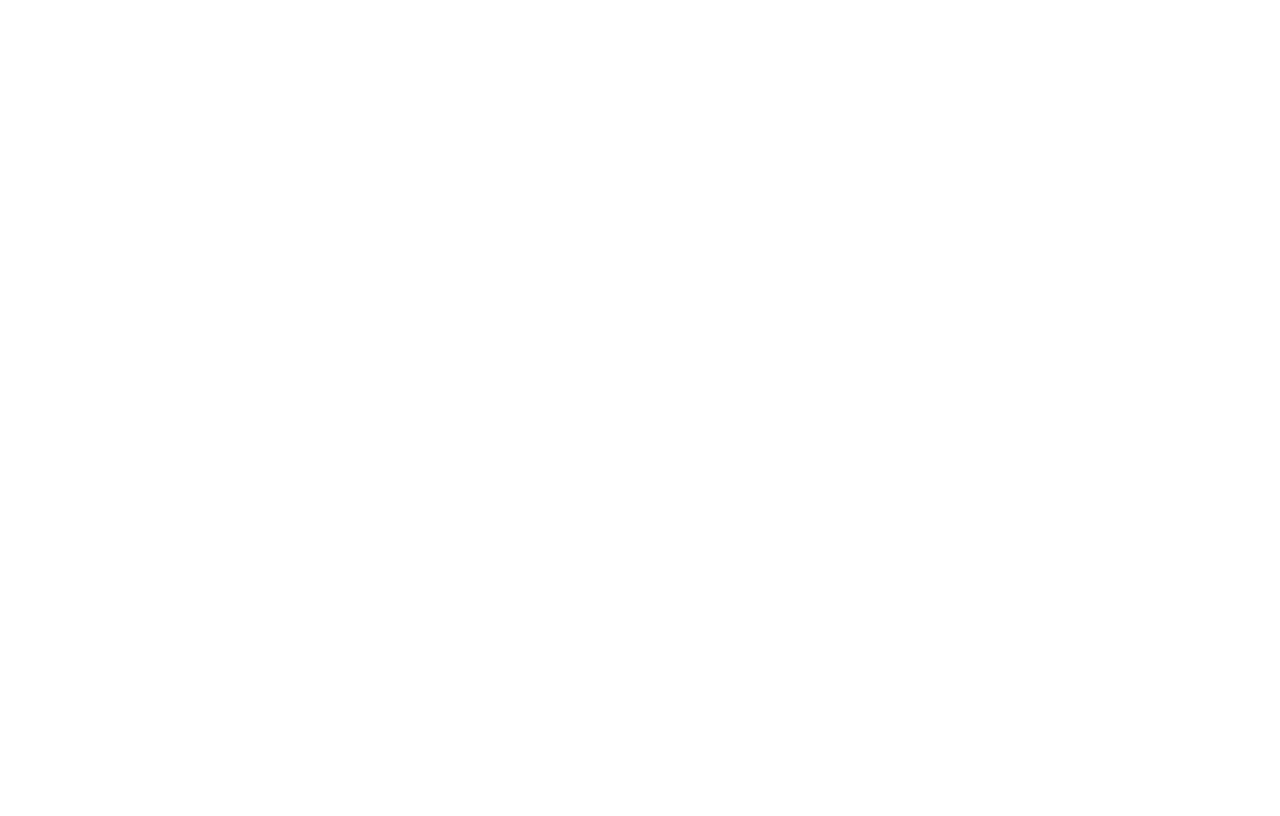
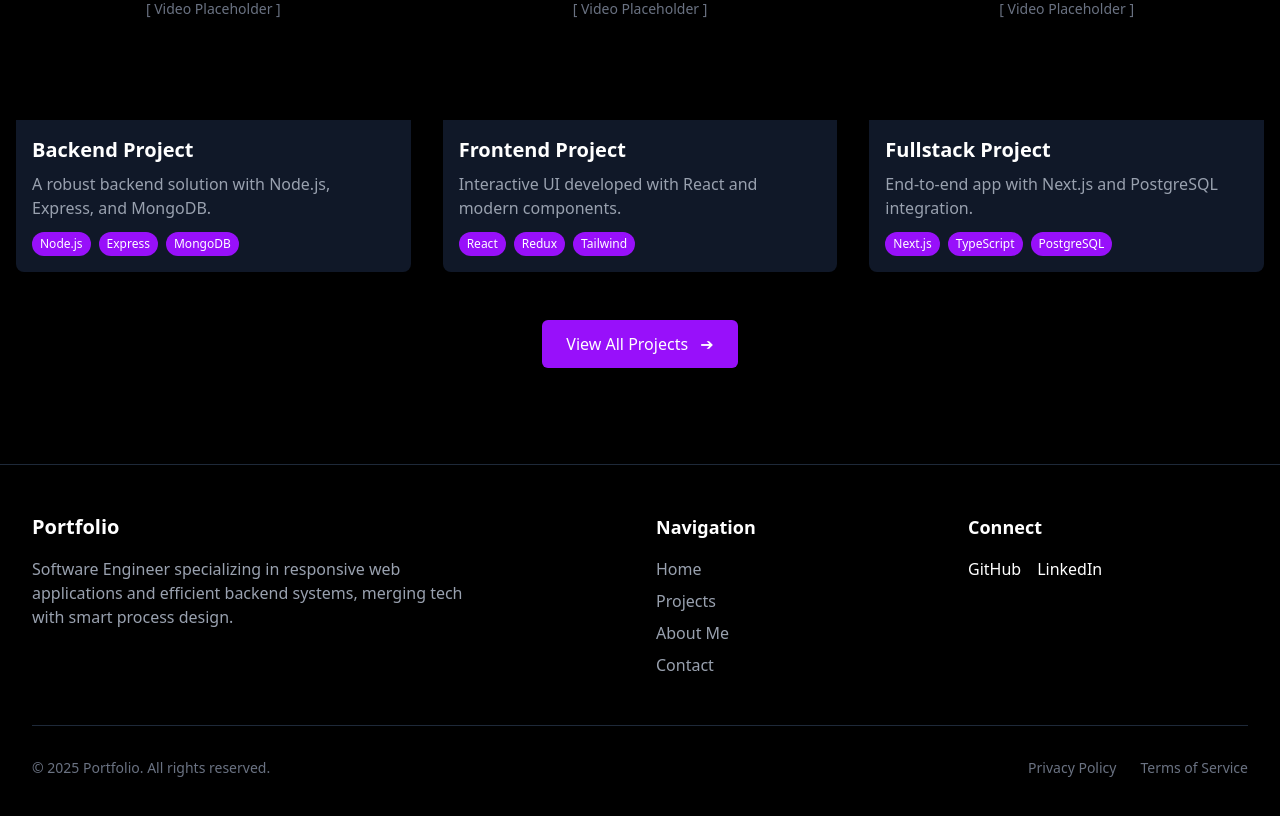
Before and after one commit to SantiagoGetialAyala/portfolio, a Next.js app: page / in a window 1280 px wide. Shown: the part 900-1716 px from the top of the page. Before the commit the page ends 800 px from the top, so only its background shows below. Built offline with nearby package versions, Linux system fonts and the light colour scheme.

Commit message:
Agregue el footer y la primera parte de featured projects

```diff
--- a/src/app/page.tsx
+++ b/src/app/page.tsx
@@ -1,15 +1,13 @@
 import { AboutPreview } from "@/components/about-preview";
-
-
-
-
+import { FeaturedProjects } from "@/components/featured-projects";
+import { Footer } from "@/components/footer";
 
 export default function Home() {
   return (
     <main className="flex flex-col min-h-screen">
-      <AboutPreview/>
-
+      <AboutPreview />
+      <FeaturedProjects />
+      <Footer />
     </main>
-
   );
 }
--- /dev/null
+++ b/src/components/featured-projects.tsx
@@ -0,0 +1,77 @@
+'use client';
+
+import Link from 'next/link';
+
+const featuredProjects = [
+  {
+    id: 1,
+    title: 'Backend Project',
+    description: 'A robust backend solution with Node.js, Express, and MongoDB.',
+    tags: ['Node.js', 'Express', 'MongoDB'],
+    videoSrc: '/videos/placeholder.mp4',
+  },
+  {
+    id: 2,
+    title: 'Frontend Project',
+    description: 'Interactive UI developed with React and modern components.',
+    tags: ['React', 'Redux', 'Tailwind'],
+    videoSrc: '/videos/placeholder.mp4',
+  },
+  {
+    id: 3,
+    title: 'Fullstack Project',
+    description: 'End-to-end app with Next.js and PostgreSQL integration.',
+    tags: ['Next.js', 'TypeScript', 'PostgreSQL'],
+    videoSrc: '/videos/placeholder.mp4',
+  },
+];
+
+function ProjectCard({ project }: { project: any }) {
+  return (
+    <div className="bg-gray-900 rounded-lg overflow-hidden shadow-lg hover:shadow-purple-500/20 transition-shadow duration-300">
+      <div className="aspect-video bg-black flex items-center justify-center text-gray-500 text-sm">
+        [ Video Placeholder ]
+      </div>
+      <div className="p-4">
+        <h3 className="text-xl font-semibold text-white mb-2">{project.title}</h3>
+        <p className="text-gray-400 mb-3">{project.description}</p>
+        <div className="flex flex-wrap gap-2">
+          {project.tags.map((tag: string, i: number) => (
+            <span key={i} className="text-xs bg-purple-600 text-white px-2 py-1 rounded-full">
+              {tag}
+            </span>
+          ))}
+        </div>
+      </div>
+    </div>
+  );
+}
+
+export function FeaturedProjects() {
+  return (
+    <section className="py-24 px-4 w-full bg-black text-white">
+      <div className="max-w-7xl mx-auto">
+        <div className="text-center mb-16">
+          <h2 className="text-3xl md:text-4xl font-bold mb-4">Featured Projects</h2>
+          <p className="text-gray-400 max-w-2xl mx-auto">
+            Explore some of my recent work. These projects showcase my skills in various technologies and problem-solving approaches.
+          </p>
+        </div>
+
+        <div className="grid grid-cols-1 md:grid-cols-2 lg:grid-cols-3 gap-8">
+          {featuredProjects.map((project) => (
+            <ProjectCard key={project.id} project={project} />
+          ))}
+        </div>
+
+        <div className="text-center mt-12">
+          <Link href="/projects">
+            <button className="bg-purple-600 hover:bg-purple-700 text-white px-6 py-3 rounded-md transition-all hover:shadow-lg hover:shadow-purple-500/20">
+              View All Projects <span className="ml-2">➔</span>
+            </button>
+          </Link>
+        </div>
+      </div>
+    </section>
+  );
+}
--- /dev/null
+++ b/src/components/footer.tsx
@@ -0,0 +1,56 @@
+import Link from 'next/link';
+
+export function Footer() {
+  const currentYear = new Date().getFullYear();
+
+  return (
+    <footer className="bg-black py-12 border-t border-gray-800 text-white">
+      <div className="max-w-7xl mx-auto px-4 sm:px-6 lg:px-8">
+        <div className="grid grid-cols-1 md:grid-cols-4 gap-8">
+
+          {/* Logo & Description */}
+          <div className="md:col-span-2">
+            <Link href="/" className="text-xl font-bold hover:text-purple-400 transition-colors">
+              Portfolio
+            </Link>
+            <p className="mt-4 text-gray-400 max-w-md">
+              Software Engineer specializing in responsive web applications and efficient backend systems, merging tech with smart process design.
+            </p>
+          </div>
+
+          {/* Navigation Links */}
+          <div>
+            <h3 className="text-lg font-semibold mb-4">Navigation</h3>
+            <ul className="space-y-2">
+              <li><Link href="/" className="text-gray-400 hover:text-white transition-colors">Home</Link></li>
+              <li><Link href="/projects" className="text-gray-400 hover:text-white transition-colors">Projects</Link></li>
+              <li><Link href="/about" className="text-gray-400 hover:text-white transition-colors">About Me</Link></li>
+              <li><Link href="/contact" className="text-gray-400 hover:text-white transition-colors">Contact</Link></li>
+            </ul>
+          </div>
+
+          {/* Social Media */}
+          <div>
+            <h3 className="text-lg font-semibold mb-4">Connect</h3>
+            <div className="flex space-x-4">
+              <Link href="https://github.com" target="_blank" className="hover:text-purple-400 transition-colors">GitHub</Link>
+              <Link href="https://linkedin.com" target="_blank" className="hover:text-purple-400 transition-colors">LinkedIn</Link>
+            </div>
+          </div>
+        </div>
+
+        {/* Bottom Section */}
+        <div className="mt-12 pt-8 border-t border-gray-800 flex flex-col md:flex-row justify-between items-center">
+          <p className="text-gray-500 text-sm">
+            © {currentYear} Portfolio. All rights reserved.
+          </p>
+
+          <div className="mt-4 md:mt-0 flex space-x-6">
+            <Link href="#" className="text-gray-500 hover:text-gray-400 text-sm">Privacy Policy</Link>
+            <Link href="#" className="text-gray-500 hover:text-gray-400 text-sm">Terms of Service</Link>
+          </div>
+        </div>
+      </div>
+    </footer>
+  );
+}
```
